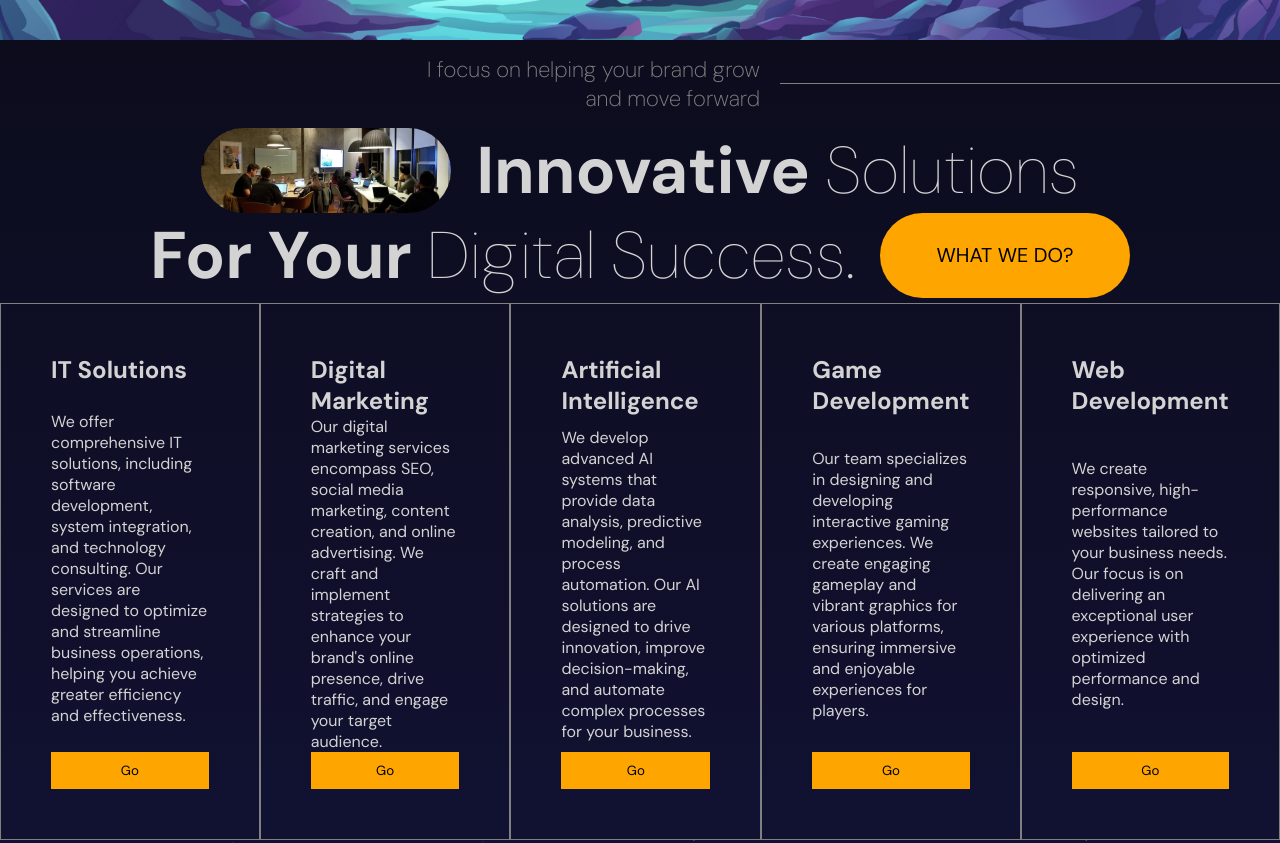
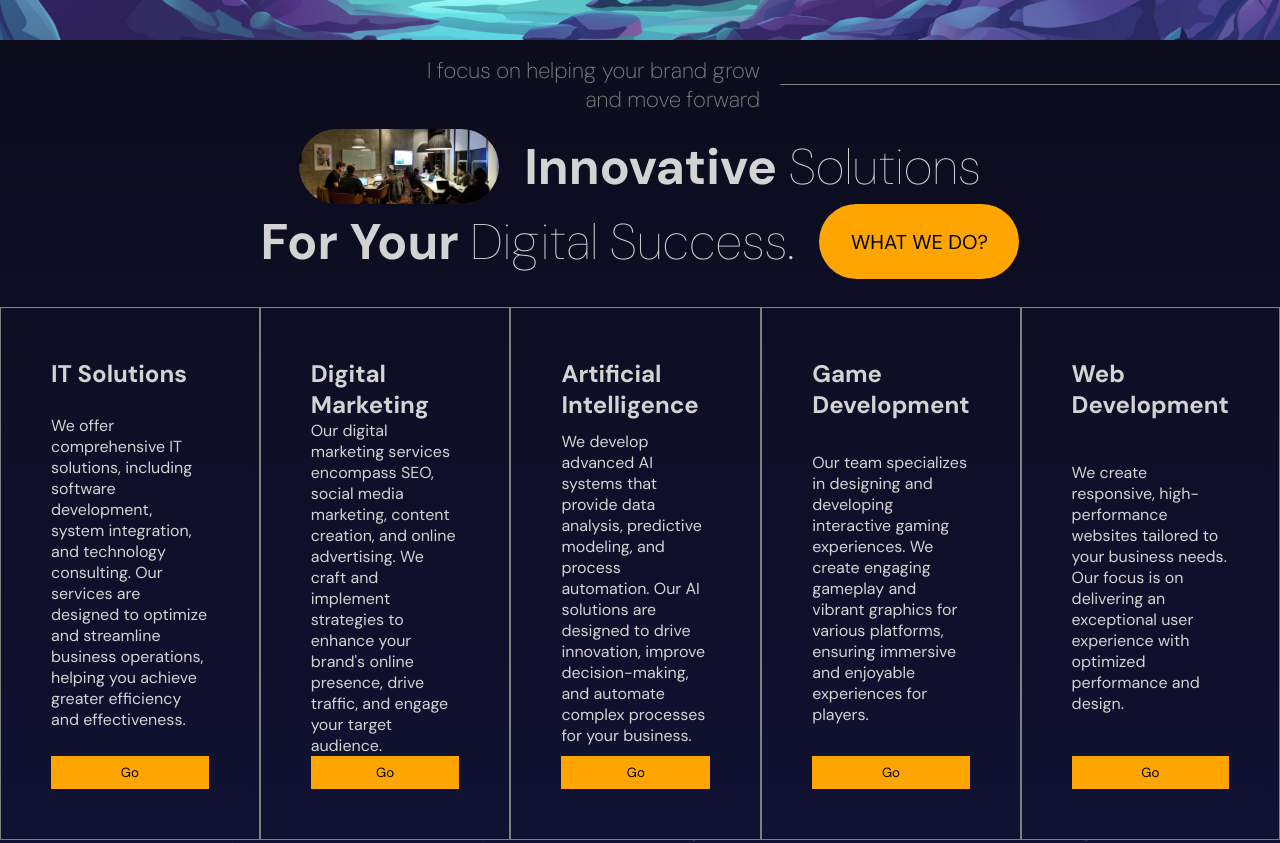
Before and after one commit to Ayeshem/dtoolsPortfolio, a React (Vite) app: page / in a window 1280 px wide. Shown: the part 1560-2403 px from the top of the page. Built offline with nearby package versions, Linux system fonts and the light colour scheme.

Commit message:
parallax

```diff
--- a/src/components/hero/hero.scss
+++ b/src/components/hero/hero.scss
@@ -37,7 +37,7 @@
       }
 
       h1 {
-        font-size: 88px;
+        font-size: 68px;
 
         @include mobile {
           font-size: 36px;
--- a/src/components/parallax/Parallax.jsx
+++ b/src/components/parallax/Parallax.jsx
@@ -10,7 +10,6 @@ const Parallax = ({ type }) => {
     offset: ["start start", "end start"],
   });
 
-  const yText = useTransform(scrollYProgress, [0, 1], ["0%", "500%"]);
   const yBg = useTransform(scrollYProgress, [0, 1], ["0%", "100%"]);
 
   return (
@@ -24,9 +23,9 @@ const Parallax = ({ type }) => {
             : "linear-gradient(180deg, #111132, #505064)",
       }}
     >
-      <motion.h1 style={{ y: yText }}>
+      <h1>
         {type === "services" ? "What We Do?" : "What We Did?"}
-      </motion.h1>
+      </h1>
       <motion.div className="mountains"></motion.div>
       <motion.div
         className="planets"
--- a/src/components/services/services.scss
+++ b/src/components/services/services.scss
@@ -58,8 +58,8 @@
       }
 
       img {
-        width: 250px;
-        height: 85px;
+        width: 200px;
+        height: 75px;
         border-radius: 50px;
         object-fit: cover;
 
@@ -70,7 +70,7 @@
       }
 
       h1 {
-        font-size: 66px;
+        font-size: 50px;
         font-weight: 100;
 
         @include mobile {
@@ -79,8 +79,8 @@
       }
 
       button {
-        width: 250px;
-        height: 85px;
+        width: 200px;
+        height: 75px;
         border-radius: 50px;
         background-color: orange;
         border: none;
@@ -127,7 +127,7 @@
       }
 
       button {
-        padding: 10px;
+        padding: 8px;
         background-color: orange;
         border: none;
         cursor: pointer;
```
Also changed, not shown: src/components/services/Services.jsx (line endings or trailing spaces).
